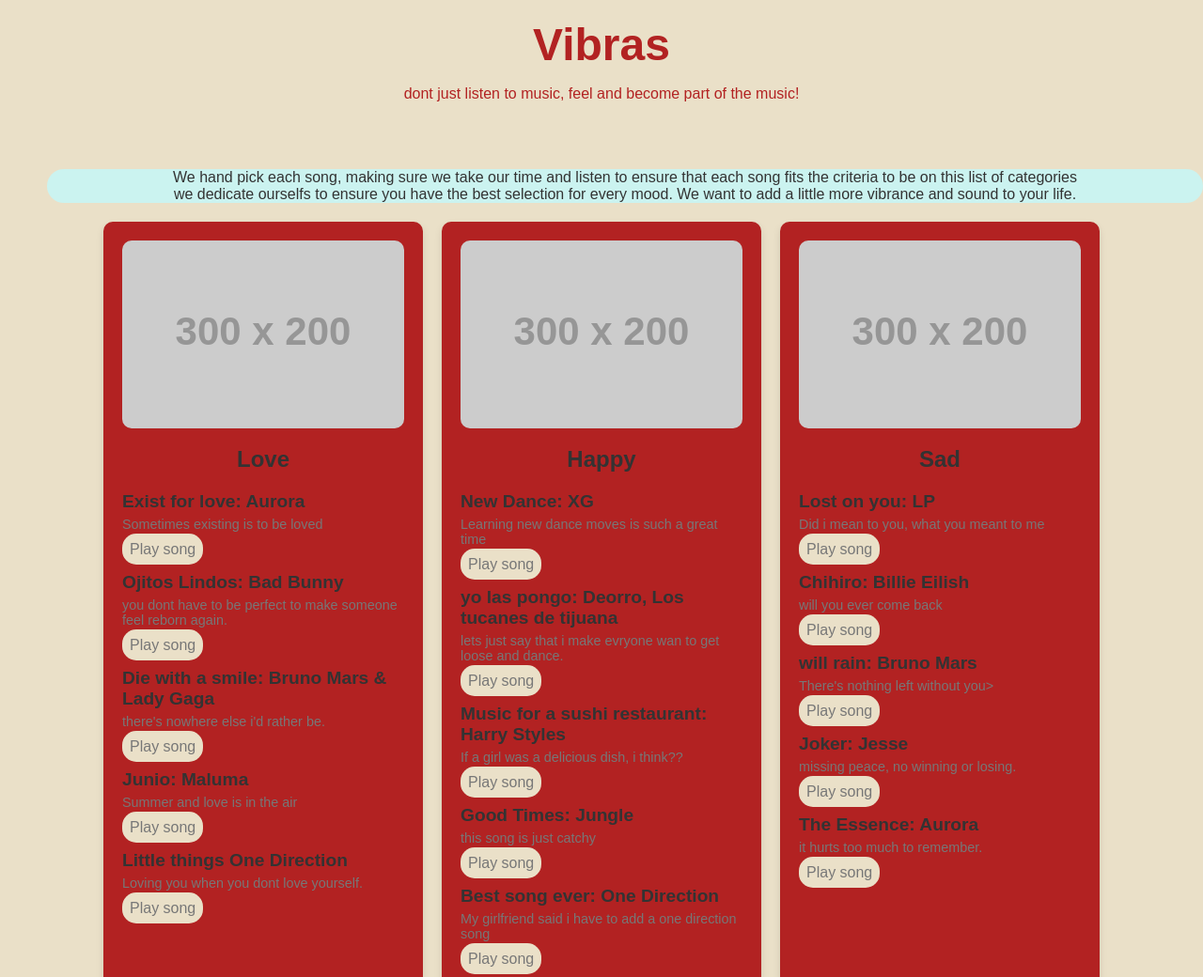
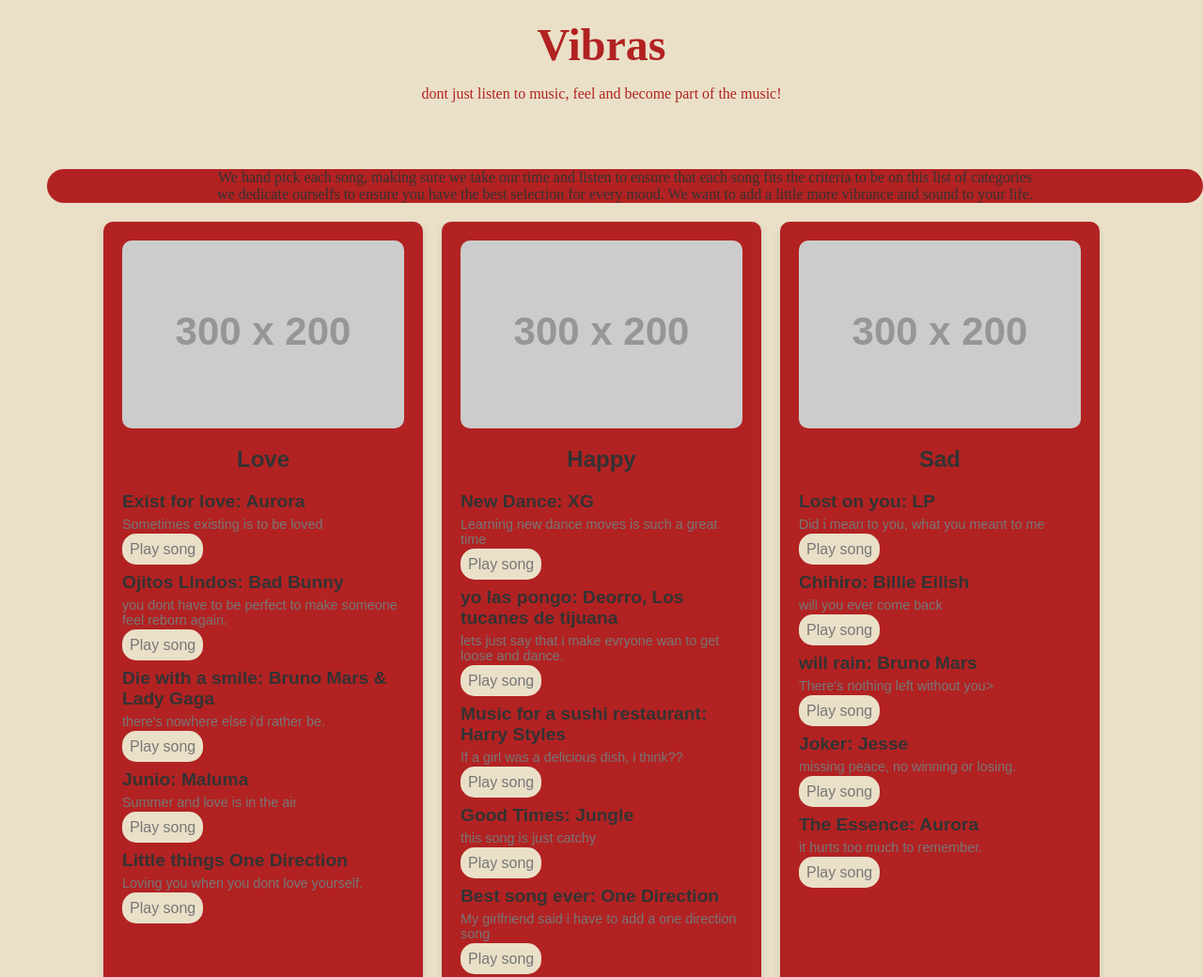
Before and after one commit to antonio112518/vibras, a plain HTML site: page index.html in a window 1280 px wide. Shown: the top 1040 px of the page at 94% size. Drawn offline with Linux system fonts and the light colour scheme; placeholder pictures from the web are drawn by us.

Commit message:
more changes

```diff
--- a/CSS/main.css
+++ b/CSS/main.css
@@ -15,6 +15,7 @@
     color: #b22222;
     padding: 20px 0;
     text-align: center;
+    font-family: Cochin;
 }
 
 header h1 {
@@ -104,7 +105,8 @@
 }
 .text{
     text-align: center;
-    background-color: #cbf3f0;
+    background-color: #b22222;
+    font-family: gothic medium;
     margin-top: 35px;
     margin-left: 50px;
     margin-left: 50px;
```
